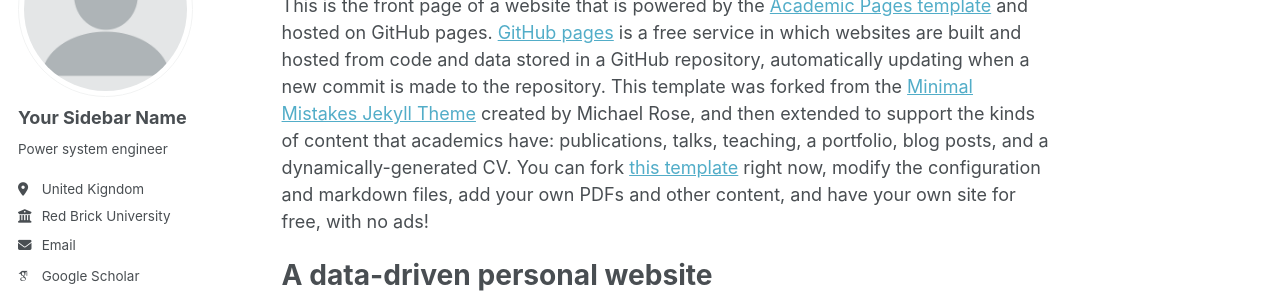
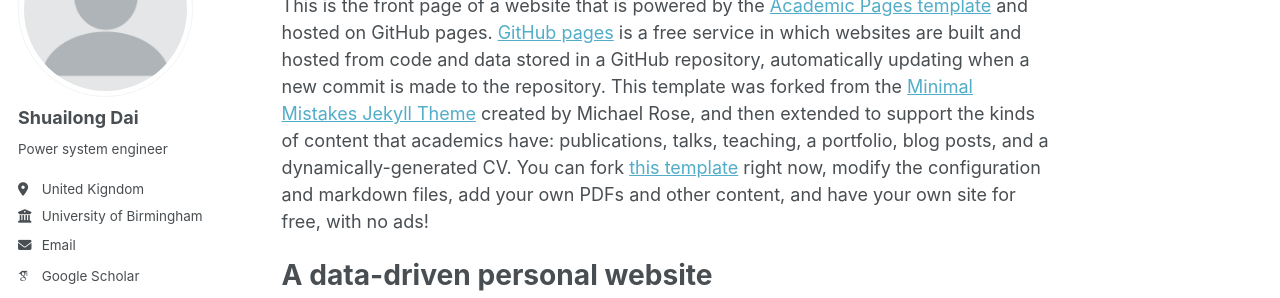
Before and after one commit to ShuailongDai/ShuailongDai.github.io, a Jekyll site: the page built from _pages/about.md, in a window 1280 px wide. Shown: the part 177-475 px from the top of the page. Built offline with Jekyll 4.4.1, drawn with Linux system fonts in a browser that asks for light colours; some web fonts are replaced.

Commit message:
Update _config.yml

```diff
--- a/_config.yml
+++ b/_config.yml
@@ -23,11 +23,11 @@
 author:
   # Biographic information
   avatar           : "profile.png"
-  name             : "Your Sidebar Name"
+  name             : "Shuailong Dai"
   pronouns         : # example: "she/her"
   bio              : "Power system engineer"
   location         : "United Kigndom"
-  employer         : "Red Brick University"
+  employer         : "University of Birmingham"
   uri              : # URL
   email            : "daishuailong@gmail.com"
 
```
